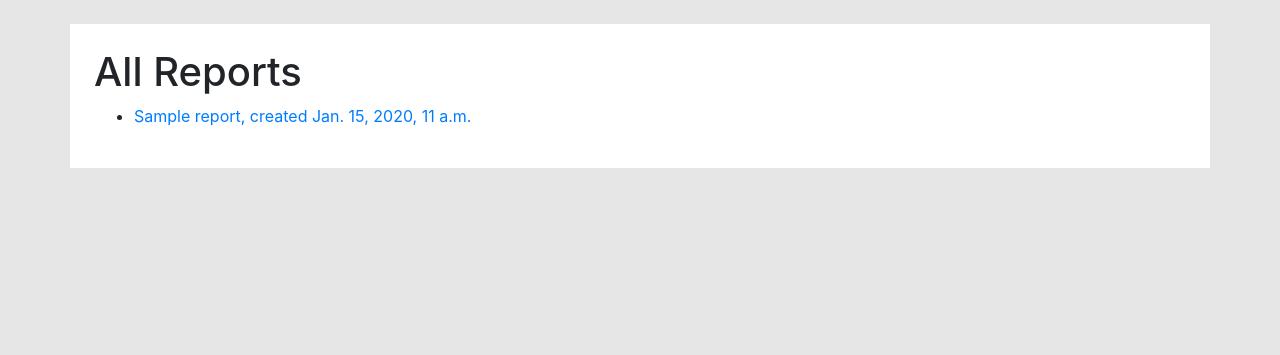
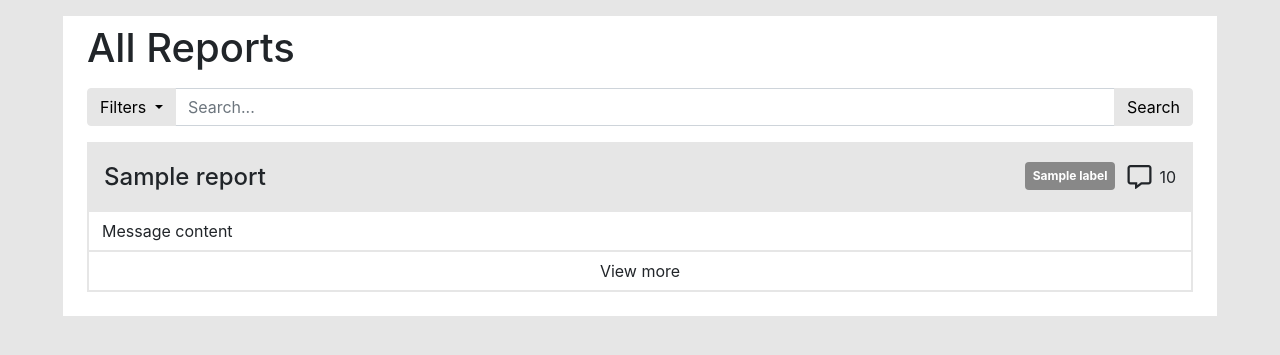
Before and after one commit to The-Compiler/crashbin, a Django app: page /reports in a window 1280 px wide. Shown: the part 76-431 px from the top of the page. Run offline with Django 3.2, Linux system fonts and the light colour scheme; tables that the repository leaves empty hold one stand-in row (values such as "Sample post"); some libraries are stand-ins or nearby versions.

Commit message:
Redesign reports view

```diff
--- a/crashbin_app/templates/crashbin_app/reports.html
+++ b/crashbin_app/templates/crashbin_app/reports.html
@@ -4,13 +4,77 @@
 {% block title %}Reports{% endblock %}
 
 {% block content %}
-    <div class="container mt-4 p-4 bg-white">
-        <h1>All Reports</h1>
-        <ul>
-            {% for report in reports %}
-                <li><a href="{% url 'report_detail' pk=report.pk %}">{{ report.title }},
-                    created {{ report.created_at }}</a></li>
-            {% endfor %}
-        </ul>
+    <div class="container my-2 p-0">
+        <div class="row">
+            <div class="col-lg m-2 p-0">
+
+                <div class="px-4 pb-3 bg-white">
+                    <h1 class="m-0 pt-2">All Reports</h1>
+                    <div class="input-group input-group d-flex flex-row my-3">
+                        <div class="input-group-prepend">
+                            <button class="btn btn-secondary dropdown-toggle" type="button"
+                                    data-toggle="dropdown"
+                                    aria-haspopup="true" aria-expanded="false">Filters
+                            </button>
+                            <div class="dropdown-menu">
+                                <a class="dropdown-item" href="#">Filter 1</a>
+                                <a class="dropdown-item" href="#">Filter 2</a>
+                            </div>
+                        </div>
+                        <input type="text" class="form-control" placeholder="Search..."
+                               aria-label="Text input with dropdown button">
+                        <div class="input-group-append">
+                            <button class="btn btn-secondary" type="button">Search</button>
+                        </div>
+                    </div>
+
+                    {% for report in reports %}
+                        <div class="report-list mb-2">
+                            <div id="report-header-{{ report.id }}" class="list-group-header bg-light">
+                                <button class="btn btn-block d-flex flex-wrap p-2" data-toggle="collapse"
+                                        data-target="#report-collapse-{{ report.id }}"
+                                        aria-expanded="true" aria-controls="report-collapse-{{ report.id }}">
+                                    <h4 class="text-justify p-2 my-auto">{{ report.title }}</h4>
+                                    <div class="d-flex flex-row p-2 ml-auto my-auto">
+                                        <div class="d-flex flex-row-reverse flex-wrap">
+                                            {% for label in report.labels.all %}
+                                                <span class="badge text-wrap m-1 p-2"
+                                                      style="background-color: {{ label.color }}; color: white">{{ label.name }}</span>
+                                            {% endfor %}
+                                        </div>
+                                        <i class="far fa-comment-alt ml-2 my-auto bin-icon"></i>
+                                        <div class="ml-2 my-auto">10</div>
+                                    </div>
+                                </button>
+                            </div>
+                            <div id="report-collapse-{{ report.id }}"
+                                 class="collapse {% if forloop.first %}show{% endif %}"
+                                 aria-labelledby="report-header-{{ report.id }}">
+                                <div>
+                                    <ul class="list-group">
+                                        <li class="list-group-item p-0">
+                                            <a class="btn btn-block d-flex flex-wrap"
+                                               href="/report/{{ report.id }}/" role="button">
+                                                <p class="text-justify m-0 my-auto">Message content</p>
+                                            </a>
+                                        </li>
+                                        <li class="list-group-item p-0">
+                                            <a class="btn btn-block" href="/report/{{ report.id }}/" role="button">
+                                                View more
+                                            </a>
+                                        </li>
+                                    </ul>
+                                </div>
+                            </div>
+                        </div>
+                    {% empty %}
+                        <div class="alert alert-warning mb-1" role="alert">
+                            This list is empty!
+                        </div>
+                    {% endfor %}
+                </div>
+
+            </div>
+        </div>
     </div>
 {% endblock %}
```
